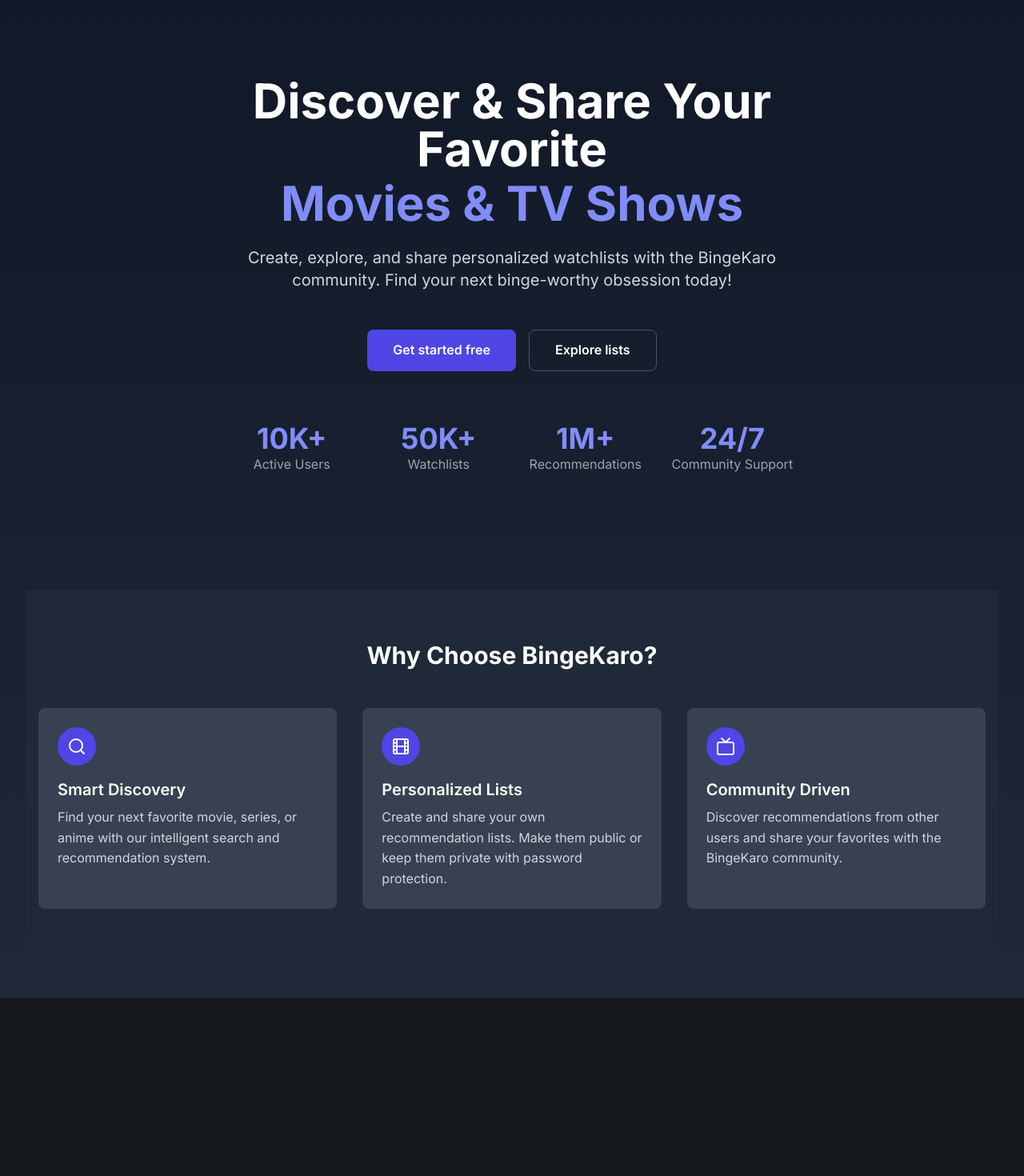
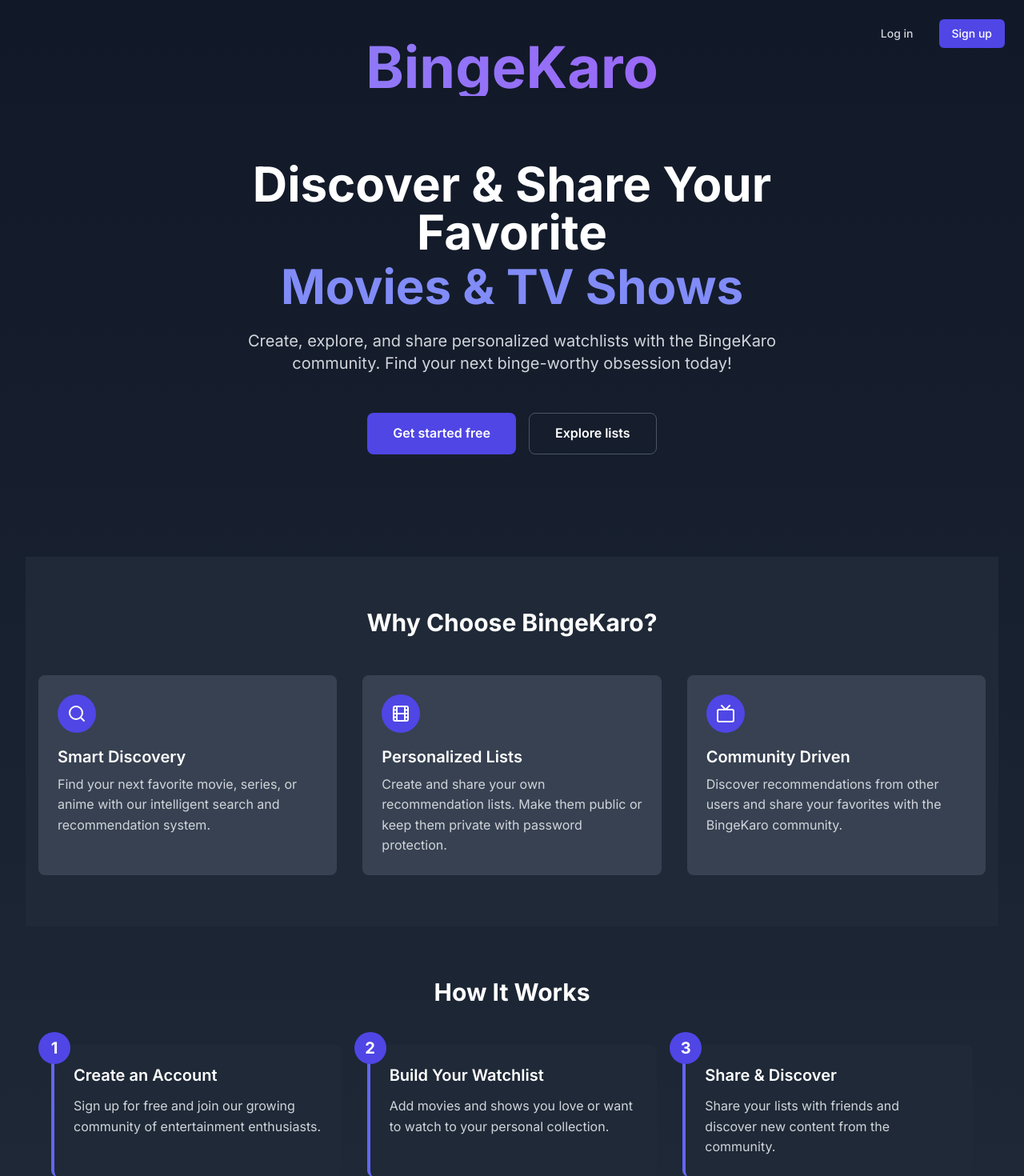
Before and after one commit to jayg2309/BingeKaro, a React (Create React App) app in the folder frontend/: page / in a window 1280 px wide. Shown: the top 1470 px of the page at 80% size. Before the commit the page ends 1248 px from the top, so only its background shows below. Built offline with nearby package versions, Linux system fonts and the light colour scheme; no server answers.

Commit message:
update UI of home login and signup

```diff
--- a/frontend/src/pages/Auth/Login.js
+++ b/frontend/src/pages/Auth/Login.js
@@ -181,18 +181,12 @@
               </div>
             </div>
 
-            <div className="grid grid-cols-2 gap-3">
+            <div className="flex justify-center">
               <button
                 type="button"
-                className="w-full inline-flex justify-center py-2 px-4 border border-gray-700 rounded-lg shadow-sm bg-gray-800 text-sm font-medium text-gray-300 hover:bg-gray-700 focus:outline-none focus:ring-2 focus:ring-offset-2 focus:ring-indigo-500"
+                className="w-full max-w-xs inline-flex justify-center py-2 px-4 border border-gray-700 rounded-lg shadow-sm bg-gray-800 text-sm font-medium text-gray-300 hover:bg-gray-700 focus:outline-none focus:ring-2 focus:ring-offset-2 focus:ring-indigo-500"
               >
                 Google
-              </button>
-              <button
-                type="button"
-                className="w-full inline-flex justify-center py-2 px-4 border border-gray-700 rounded-lg shadow-sm bg-gray-800 text-sm font-medium text-gray-300 hover:bg-gray-700 focus:outline-none focus:ring-2 focus:ring-offset-2 focus:ring-indigo-500"
-              >
-                GitHub
               </button>
             </div>
           </div>
@@ -210,15 +204,6 @@
             </p>
           </div>
         </form>
-
-        {/* Demo Account Info */}
-        <div className="mt-8 p-4 bg-gray-800 bg-opacity-50 rounded-lg border border-gray-700">
-          <h3 className="text-sm font-medium text-gray-200 mb-2">Demo Account</h3>
-          <p className="text-xs text-gray-400">
-            For testing purposes, you can use any valid email and password combination
-            to register a new account.
-          </p>
-        </div>
       </div>
     </div>
   );
--- a/frontend/src/pages/Auth/Register.js
+++ b/frontend/src/pages/Auth/Register.js
@@ -97,15 +97,6 @@
             <ArrowLeft className="w-5 h-5 mr-1" />
             Back to home
           </Link>
-        </div>
-
-        {/* Demo Account Info */}
-        <div className="mt-8 p-4 bg-gray-800 bg-opacity-50 rounded-lg border border-gray-700">
-          <h3 className="text-sm font-medium text-gray-200 mb-2">Demo Account</h3>
-          <p className="text-xs text-gray-400">
-            For testing purposes, you can use any valid email and password combination
-            to register a new account.
-          </p>
         </div>
 
         {/* Registration Form */}
--- a/frontend/src/pages/Home.js
+++ b/frontend/src/pages/Home.js
@@ -30,12 +30,48 @@
 
   return (
     <div className="min-h-screen bg-gradient-to-b from-gray-900 to-gray-800 text-white">
+      {/* Header with Auth Buttons */}
+      <header className="absolute top-0 right-0 p-6 z-10">
+        <div className="flex items-center space-x-4">
+          {!user ? (
+            <>
+              <Link
+                to="/login"
+                className="px-4 py-2 text-sm font-medium text-gray-300 hover:text-white transition-colors"
+              >
+                Log in
+              </Link>
+              <Link
+                to="/register"
+                className="px-4 py-2 text-sm font-medium text-white bg-indigo-600 hover:bg-indigo-700 rounded-md transition-colors"
+              >
+                Sign up
+              </Link>
+            </>
+          ) : (
+            <Link
+              to="/dashboard"
+              className="px-4 py-2 text-sm font-medium text-white bg-indigo-600 hover:bg-indigo-700 rounded-md transition-colors"
+            >
+              Go to Dashboard
+            </Link>
+          )}
+        </div>
+      </header>
+
+      {/* Project Name */}
+      <div className="pt-12 text-center">
+        <h1 className="text-5xl md:text-7xl font-bold bg-gradient-to-r from-indigo-400 to-purple-500 bg-clip-text text-transparent">
+          BingeKaro
+        </h1>
+      </div>
+
       {/* Hero Section */}
-      <div className="container mx-auto px-4 py-16 md:py-24 flex flex-col items-center text-center">
-        <h1 className="text-4xl md:text-6xl font-bold mb-6 max-w-4xl">
+      <div className="container mx-auto px-4 py-12 md:py-20 flex flex-col items-center text-center">
+        <h2 className="text-4xl md:text-6xl font-bold mb-6 max-w-4xl">
           Discover & Share Your Favorite
           <span className="block text-indigo-400 mt-2">Movies & TV Shows</span>
-        </h1>
+        </h2>
         <p className="text-xl text-gray-300 mb-12 max-w-2xl">
           Create, explore, and share personalized watchlists with the BingeKaro community.
           Find your next binge-worthy obsession today!
@@ -54,26 +90,6 @@
           >
             Explore lists
           </button>
-        </div>
-
-        {/* Stats */}
-        <div className="mt-16 grid grid-cols-2 md:grid-cols-4 gap-8 text-center">
-          <div>
-            <div className="text-4xl font-bold text-indigo-400">10K+</div>
-            <div className="text-gray-400">Active Users</div>
-          </div>
-          <div>
-            <div className="text-4xl font-bold text-indigo-400">50K+</div>
-            <div className="text-gray-400">Watchlists</div>
-          </div>
-          <div>
-            <div className="text-4xl font-bold text-indigo-400">1M+</div>
-            <div className="text-gray-400">Recommendations</div>
-          </div>
-          <div>
-            <div className="text-4xl font-bold text-indigo-400">24/7</div>
-            <div className="text-gray-400">Community Support</div>
-          </div>
         </div>
       </div>
 
@@ -125,6 +141,47 @@
             </div>
           </div>
         </div>
+
+        {/* How It Works Section */}
+        <div className="py-16">
+          <div className="container mx-auto px-4">
+            <h2 className="text-3xl font-bold text-center mb-12">
+              How It Works
+            </h2>
+
+            <div className="grid md:grid-cols-3 gap-8 max-w-6xl mx-auto">
+              <div className="relative">
+                <div className="absolute -top-4 -left-4 w-10 h-10 bg-indigo-600 rounded-full flex items-center justify-center text-white font-bold text-xl">1</div>
+                <div className="bg-gray-800 p-6 rounded-lg h-full border-l-4 border-indigo-500">
+                  <h3 className="text-xl font-semibold mb-3">Create an Account</h3>
+                  <p className="text-gray-300">
+                    Sign up for free and join our growing community of entertainment enthusiasts.
+                  </p>
+                </div>
+              </div>
+
+              <div className="relative">
+                <div className="absolute -top-4 -left-4 w-10 h-10 bg-indigo-600 rounded-full flex items-center justify-center text-white font-bold text-xl">2</div>
+                <div className="bg-gray-800 p-6 rounded-lg h-full border-l-4 border-indigo-500">
+                  <h3 className="text-xl font-semibold mb-3">Build Your Watchlist</h3>
+                  <p className="text-gray-300">
+                    Add movies and shows you love or want to watch to your personal collection.
+                  </p>
+                </div>
+              </div>
+
+              <div className="relative">
+                <div className="absolute -top-4 -left-4 w-10 h-10 bg-indigo-600 rounded-full flex items-center justify-center text-white font-bold text-xl">3</div>
+                <div className="bg-gray-800 p-6 rounded-lg h-full border-l-4 border-indigo-500">
+                  <h3 className="text-xl font-semibold mb-3">Share & Discover</h3>
+                  <p className="text-gray-300">
+                    Share your lists with friends and discover new content from the community.
+                  </p>
+                </div>
+              </div>
+            </div>
+          </div>
+        </div>
       </div>
     </div>
   );
```
